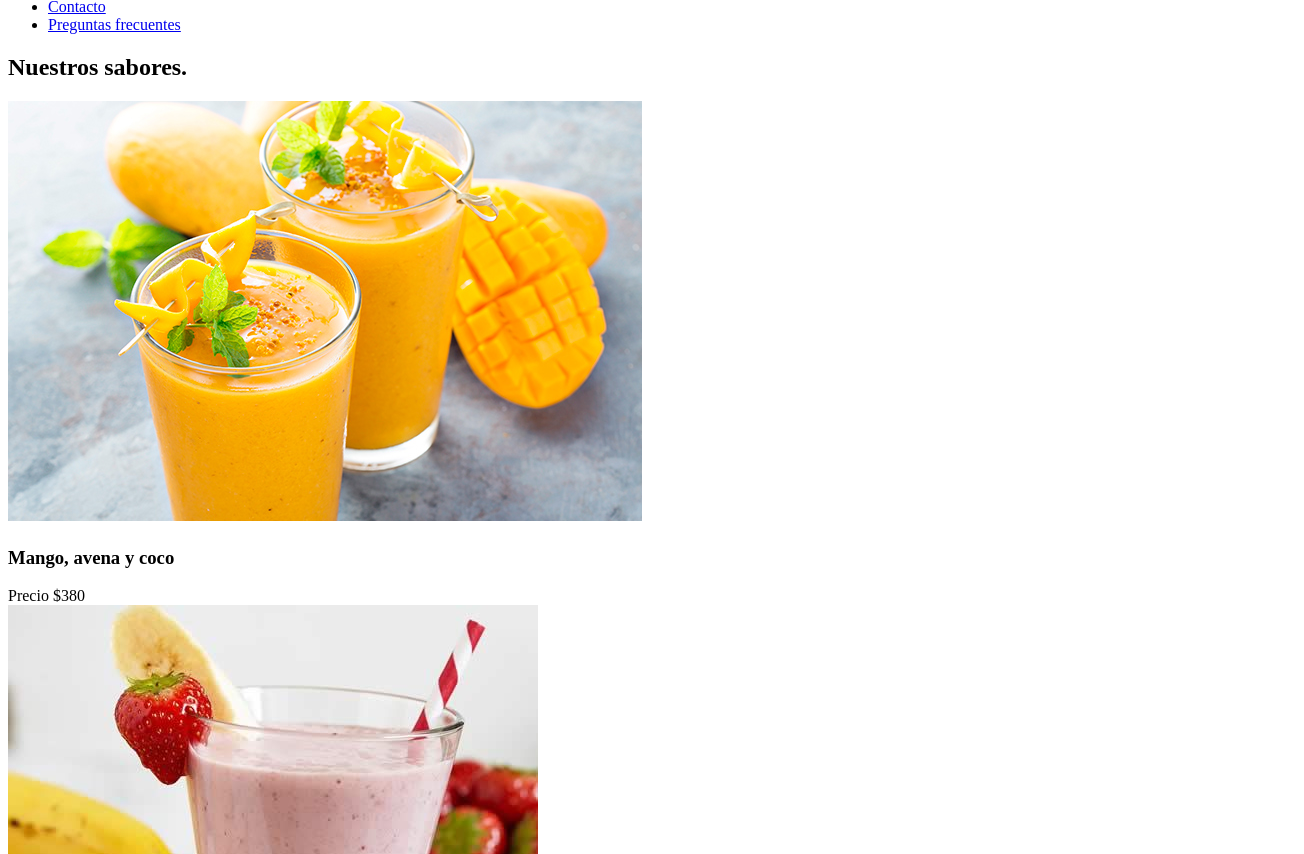
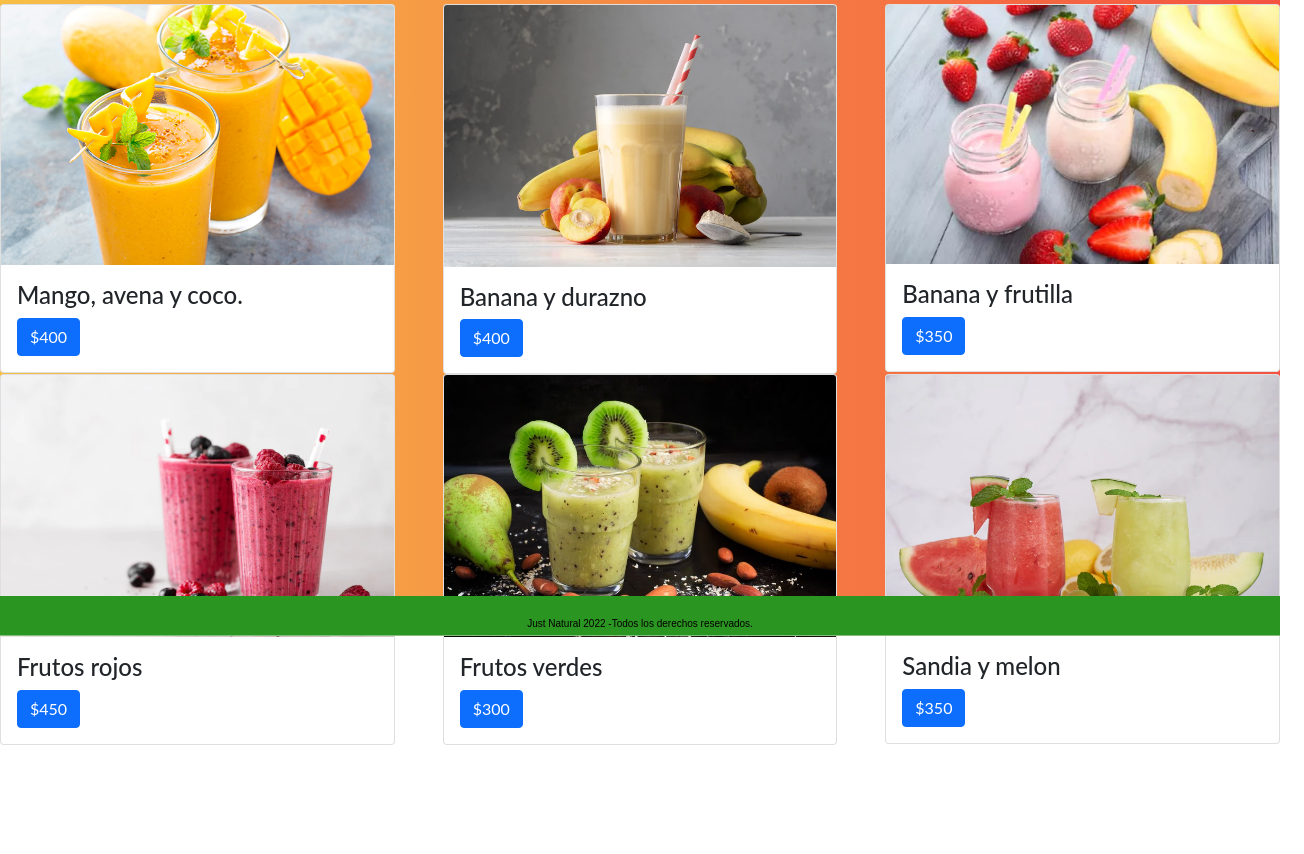
Before and after one commit to bladimirqusipe11/demo, a plain HTML site: page pages/nuestros sabores.html in a window 1280 px wide. Shown: the part 164-1018 px from the top of the page, 1304 px wide, since content can reach past the window. After the commit the page ends 959 px from the top, so only its background shows below. Drawn offline with nearby package versions, Linux system fonts and the light colour scheme.

Commit message:
2 entrega

```diff
--- a/css/estilos.css
+++ b/css/estilos.css
@@ -1,5 +1,4 @@
-/*index*/
-@media (max-width: 1199.98px) {
+
 	* {
 		margin : 0;
 	padding : 0;}
@@ -8,7 +7,7 @@
 		min-height: 100%;
 		position: relative;
 	}
-
+/*index*/
 	#primera-linea {
 		font-family: Century Gothic, CenturyGothic, AppleGothic, sans-serif;
 		color: #ffffff;
@@ -156,7 +155,10 @@
 	}
 
 	.imagenes-de-index img {
+		border:5px solid #1aa0a7;
+		padding:5px;
 		width: 100%;
+		height: 95%;
 	}
 
 	@keyframes cambio {
@@ -247,7 +249,7 @@
 		background: #2b9521;
 		margin: 10 0 20 20px;
 		overflow: hidden;
-		padding: 40px;
+		padding: 20px;
 		border-radius: 35px 0px 35px 0px;
 		-moz-border-radius: 35px 0px 35px 0px;
 		-webkit-border-radius: 35px 0px 35px 0px;
@@ -255,6 +257,7 @@
 	}
 
 	.nuestros-sabores {
+		padding-top: 30px;
 		box-sizing: border-box;
 	}
 
@@ -333,15 +336,19 @@
 		background: #2b9521;
 		margin: 10 0 10 110px;
 		overflow: hidden;
-		padding: 100px;
+		padding:50px;
 		border-radius: 40px 0px 35px 0px;
 		-moz-border-radius: 35px 10px 35px 10px;
 		-webkit-border-radius: 35px 40px 35px 40px;
 		border: 10px solid #1aa0a7;
 		background-image: url(../imagenes/fotodecontacto.jpg);
 }
+.formulario{
+	padding-bottom: 30px;
+}
+/*preguntas fercuentes*/
 .cd-faq__items{
-	padding: 10px;
+	padding: 30px;
 }
 
 	/*footer*/
--- a/pages/nuestros sabores.html
+++ b/pages/nuestros sabores.html
@@ -6,6 +6,9 @@
     <meta http-equiv="X-UA-Compatible" content="IE=edge">
     <meta name="viewport" content="width=device-width, initial-scale=1.0">
     <title>Nuestros Sabores- Just Natural </title>
+     <!--bootstrap-->
+  <link rel="stylesheet" href="https://cdn.jsdelivr.net/npm/bootstrap@5.1.3/dist/css/bootstrap.min.css">
+  <link rel="stylesheet" href="https://cdn.jsdelivr.net/npm/bootstrap@5.1.3/dist/js/bootstrap.bundle.min.js">
     <link rel="stylesheet" href="../css/estilos.css">
 
 </head>
@@ -33,52 +36,104 @@
     </header>
     <main>
         <section>
-            <h2 class="linea-nuestros-sabores">Nuestros sabores.</h2>
-            <div class="contenedor-de-imagenes">
-                <h1>
-                    <div class="productDescription">
+           <div class="nuestros-sabores"><h2 class="linea-nuestros-sabores">Nuestros sabores.</h2></div>
 
-                        <img class="sabores" src="../imagenes/sabor-mango-avena-coco.jpg" alt="">
+
+        </section>
+    <!-- grilla de tarjetas -->
+    <div class="row g-5">
+      <div class="col-12 col-md-4">
+        <article class="card effect">
+          <img
+            src="../imagenes/sabor-mango-avena-coco.jpg"
+            alt="Imagen"
+            class="card-img-top"
+          />
+          <div class="card-body">
+            <h4 class="card-title">Mango, avena y coco.</h4>
+            <a class="btn btn-primary" href="">$400</a>
+          </div>
+        </article>
       </div>
 
-                    <h3 class="produto__title">Mango, avena y coco</h3>
-                    <spam class="produto__price">Precio $380</spam>
-
-                    <div class="productDescription">
-                        <img class="sabores"  class="sabores"src="../imagenes/saborbananayfrutila2.jpg" alt="">
+      <div class="col-12 col-md-4">
+        <article class="card effect">
+          <img
+            src="../imagenes/saborbananaydurazno.webp"
+            alt="Imagen"
+            class="card-img-top"
+          />
+          <div class="card-body">
+            <h4 class="card-title">Banana y durazno</h4>
+            <a class="btn btn-primary" href="">$400</a>
+          </div>
+        </article>
       </div>
 
-                    <h3 class="produto__title">Banana y frutilla</h3>
-                    <spam class="produto__price">Precio $350</spam>
-                    <div class="productDescription">
-                        <img class="sabores" src="../imagenes/saborbananaydurazno.webp" alt="">
+      <div class="col-12 col-md-4">
+        <article class="card effect">
+          <img
+            src="../imagenes/bananayfrutilla4.webp"
+            alt="Imagen"
+            class="card-img-top"
+          />
+          <div class="card-body">
+            <h4 class="card-title">Banana y frutilla</h4>
+
+            <a class="btn btn-primary" href="">$350</a>
+          </div>
+        </article>
       </div>
     </div>
-                    <h3 class="produto__title">Banana y durazno</h3>
-                    <spam class="produto__price">Precio $380</spam>
-<div class="contenedor-de-imagenes">
-                    <div class="productDescription">
-                        <img class="sabores" src="../imagenes/saborfrutosrojos.webp" alt="">
+  </section>
+
+<!-- grilla de tarjetas -->
+<div class="row g-5">
+<div class="col-12 col-md-4">
+  <article class="card effect">
+    <img
+      src="../imagenes/saborfrutosrojos.webp"
+      alt="Imagen"
+      class="card-img-top"
+    />
+    <div class="card-body">
+      <h4 class="card-title">Frutos rojos</h4>
+
+      <a class="btn btn-primary" href="">$450</a>
+    </div>
+  </article>
 </div>
 
-                    <h3 class="produto__title">Frutos rojos</h3>
-                    <spam class="produto__price">Precio $350</spam>
-                    <div class="productDescription">
-                        <img class="sabores" src="../imagenes/saborfrutosverdes.jpg" alt="">
+<div class="col-12 col-md-4">
+  <article class="card effect">
+    <img
+      src="../imagenes/saborfrutosverdes.jpg"
+      alt="Imagen"
+      class="card-img-top"
+    />
+    <div class="card-body">
+      <h4 class="card-title">Frutos verdes</h4>
+
+      <a class="btn btn-primary" href="">$300</a>
+    </div>
+  </article>
 </div>
 
-                    <h3 class="produto__title">Frutos verdes</h3>
-                    <spam class="product__price">Precio $350</spam>
-                    <div class="productDescription">
-                        <img class="sabores" src="../imagenes/saborsandiaymelon.webp" alt="">
+<div class="col-12 col-md-4">
+  <article class="card effect">
+    <img
+      src="../imagenes/saborsandiaymelon.webp"
+      alt="Imagen"
+      class="card-img-top"
+    />
+    <div class="card-body">
+      <h4 class="card-title">Sandia y melon</h4>
+
+      <a class="btn btn-primary" href="">$350</a>
     </div>
-                    <div>
-                        <h3 class="product__title">Sandia y melon</h3>
-                        <spam class="product__price">Precio $350</spam>
+  </article>
 </div>
 </div>
-                </h1>
-
 </section>
     </main>
     <footer class="footer">
```
Also changed, not shown: index.html (+6 -2 lines), pages/contacto.html (+4 -0 lines), pages/preguntas frecuentes.html (+3 -0 lines), pages/sucursales.html (+3 -0 lines), imagenes/bananayfrutilla3.jpg (added), imagenes/bananayfrutilla4.webp (added), imagenes/saborbananayfrutila2.webp (renamed from imagenes/saborbananayfrutila2.jpg). Lines whose indentation alone changed are shown as unchanged.
